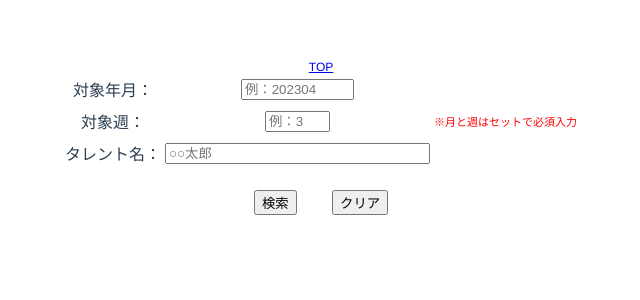
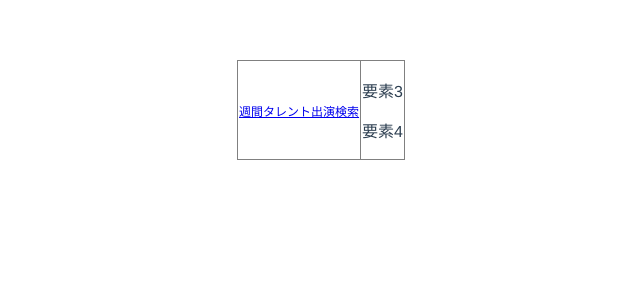
Before and after one commit to Fukuta-Y/TalentSearchFrontend, a Vue app in the folder frontend/: page / in a window 1280 px wide. Shown: the top 300 px of the page, without its empty margins (319-959 px from the left). Built offline with nearby package versions, Linux system fonts and the light colour scheme.

Commit message:
メニューの型だけ作成

```diff
--- a/frontend/src/router/index.js
+++ b/frontend/src/router/index.js
@@ -1,11 +1,17 @@
 import { createRouter, createWebHistory } from 'vue-router'
 import TalentProgramJokenBaseForm from '../views/TalentProgramJoken/TalentProgramJokenBaseForm.vue'
 import WeekTalentShutsuenBaseForm from '../views/SearchJoken/WeekTalentShutsuenBaseForm.vue'
+import MenuBaseForm from '../views/MainMenu/MenuBaseForm.vue'
 import ProgramShutsuenJokenBaseForm from '../views/ProgramShutsuenJoken/ProgramShutsuenJokenBaseForm.vue'
 const routes = [
   {
     path: '/',
     name: 'main',
+    component: MenuBaseForm
+  },
+  {
+    path: '/WeekTalentShutsuenBaseForm',
+    name: 'WeekTalentShutsuenTop',
     component: WeekTalentShutsuenBaseForm
   },
   {
--- /dev/null
+++ b/frontend/src/views/MainMenu/MenuBaseForm.vue
@@ -0,0 +1,38 @@
+<template>
+  <table align="center" border="1" style="border-collapse: collapse;">
+      <tr>
+        <td> <GyomuList /></td>
+        <td> <MasterList /></td>
+      </tr>
+  </table>
+</template>
+<script>
+import GyomuList from './components/GyomuList.vue'
+import MasterList from './components/MasterList.vue'
+
+export default {
+  name: 'MenuBaseForm',
+  props: {
+  },
+  components: {
+    MasterList,
+    GyomuList,
+  },
+  data() {
+    return {
+    }
+  },
+methods: {
+  },
+}
+</script>
+<style>
+#app {
+  font-family: Avenir, Helvetica, Arial, sans-serif;
+  -webkit-font-smoothing: antialiased;
+  -moz-osx-font-smoothing: grayscale;
+  text-align: center;
+  color: #2c3e50;
+  margin-top: 60px;
+}
+</style>
--- /dev/null
+++ b/frontend/src/views/MainMenu/components/GyomuList.vue
@@ -0,0 +1,18 @@
+<template>
+      <div style='text-align:center;font-size:12px;'><router-link :to="{ name: 'WeekTalentShutsuenTop' }">週間タレント出演検索</router-link></div>
+</template>
+<script>
+export default {
+    name: 'GyomuList.',
+    props: {
+    },
+    data() {
+        return {
+            nentsuki: '202304',
+            shu: '3',
+            talentId: '000001'
+        }
+    },
+}
+</script>
+<style scoped></style>
--- /dev/null
+++ b/frontend/src/views/MainMenu/components/MasterList.vue
@@ -0,0 +1,18 @@
+<template>
+    <div>
+        <p>要素3</p>
+        <p>要素4</p>
+    </div>
+</template>
+<script>
+export default {
+    name: 'MasterList',
+    props: {
+    },
+    data() {
+        return {
+        }
+    },
+}
+</script>
+<style scoped></style>
```
